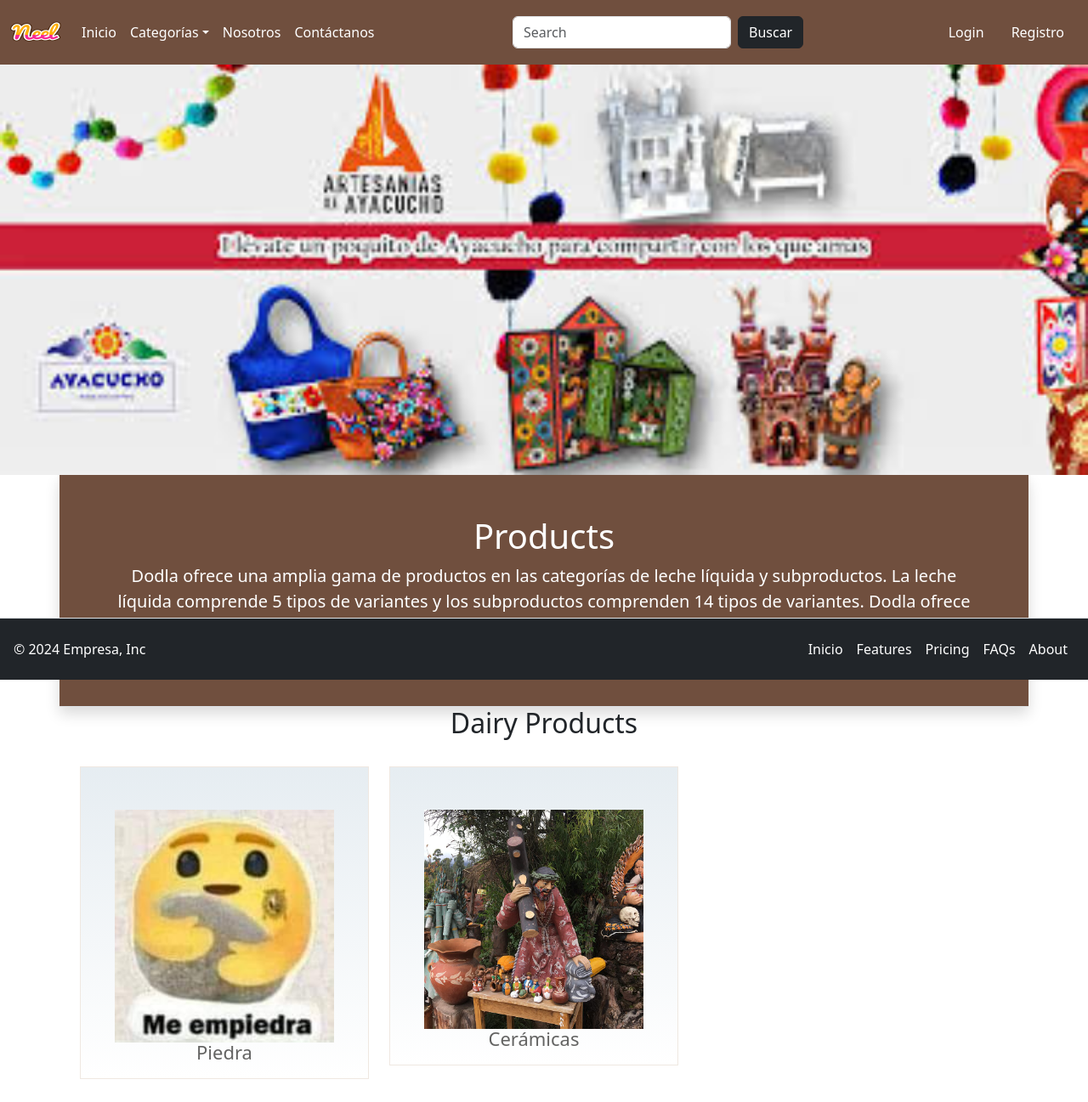
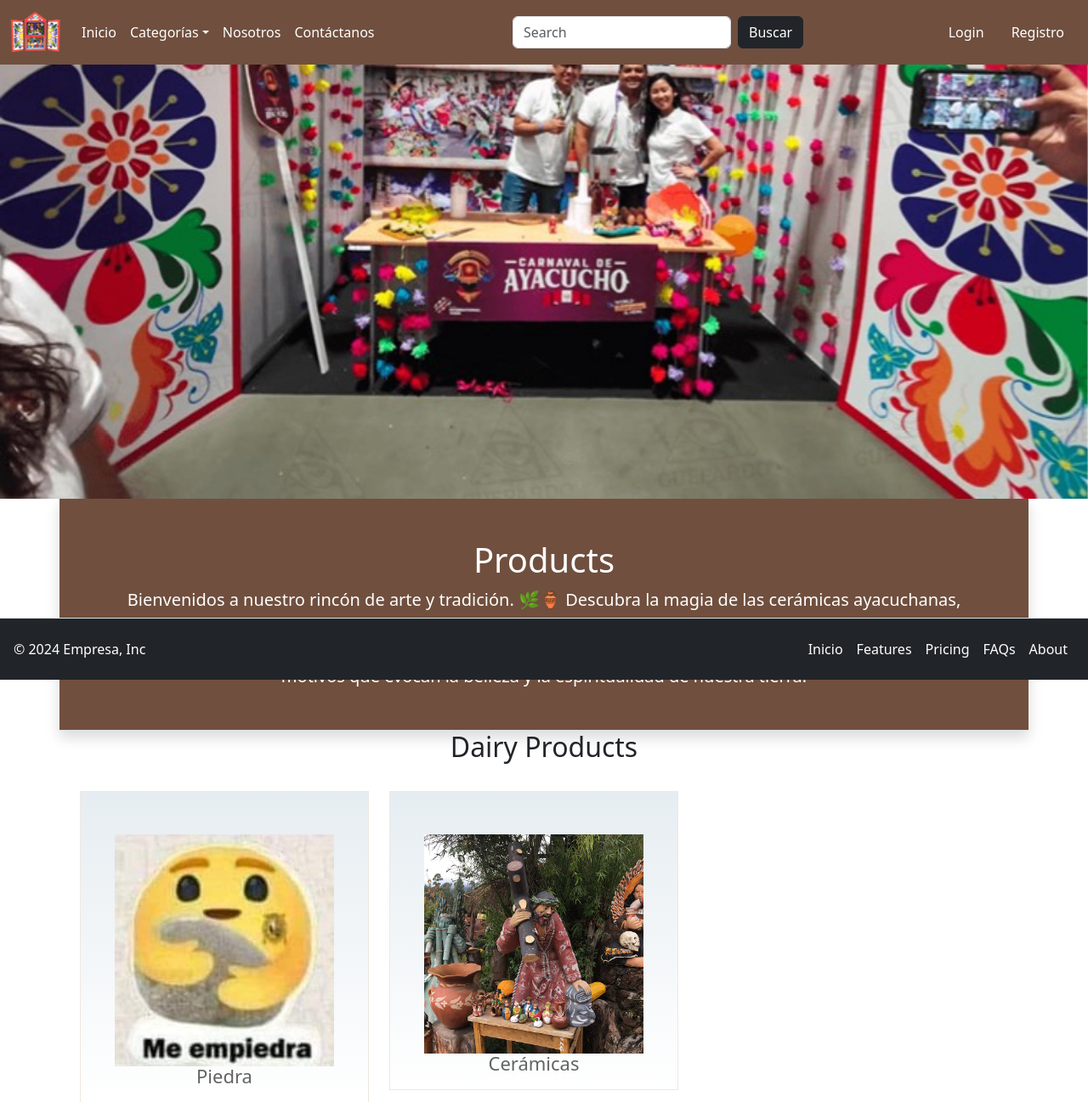
Before and after one commit to JourdyHC/ecommerce-tf, a Django app: page / in a window 1280 px wide. Shown: the top 1297 px of the page at 85% size. Before the commit the page ends 1270 px from the top, so only its background shows below. Run offline with Django 5.2, Linux system fonts and the light colour scheme; data comes from the database, SQL or seed files in the repository; both versions use the stored data as it was after the commit; some libraries are stand-ins or nearby versions.

```diff
--- a/ecommerce/app/context_processors.py
+++ b/ecommerce/app/context_processors.py
@@ -8,7 +8,11 @@ def navBarData(request):
     categories = Category.objects.all()
     if request.user.is_authenticated:
         totalitem = Cart.objects.filter(user=request.user).count()
-        credits = Customer.objects.get(user=request.user).credits
+        try:
+            credits = Customer.objects.get(user=request.user).credits
+        except:
+            credits = 0
+
     return {
         'totalitem':totalitem,
         'categories':categories,
--- a/ecommerce/app/templates/app/home.html
+++ b/ecommerce/app/templates/app/home.html
@@ -26,8 +26,8 @@
     <div class="row bg-main text-center p-5 text-white border-bottom shadow">
         <h1>Products</h1>
         <small class="fs-5">
-            Dodla ofrece una amplia gama de productos en las categorías de leche líquida y subproductos. La leche líquida comprende 5 tipos de variantes y los subproductos comprenden 14 tipos de variantes. Dodla ofrece una amplia gama de productos lácteos que comprende leche fresca, mantequilla, ghee, paneer, cuajada, leche saborizada, doodh peda, helado y leche desnatada en polvo.
-        </small>
+            Bienvenidos a nuestro rincón de arte y tradición. 🌿🏺
+            Descubra la magia de las cerámicas ayacuchanas, donde cada pieza es una historia contada por manos expertas y apasionadas. Nuestras cerámicas son un reflejo del rico patrimonio cultural de Ayacucho, Perú, elaboradas con técnicas ancestrales y decoradas con motivos que evocan la belleza y la espiritualidad de nuestra tierra.        </small>
     </div>
 </div>
 {% endblock information %}
```
Also changed, not shown: ecommerce/app/static/app/images/Neel.png, ecommerce/app/static/app/images/banner/b1.jpg, ecommerce/app/static/app/images/banner/b2.jpg (added), ecommerce/app/static/app/images/banner/b2.png (deleted), ecommerce/app/static/app/images/banner/b3.jpg, ecommerce/app/static/app/images/banner/b4.jpg, ecommerce/db.sqlite3.
